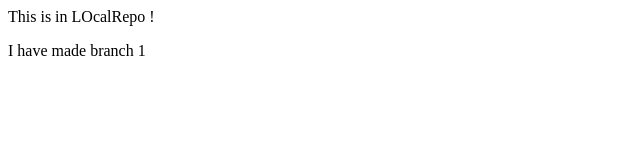
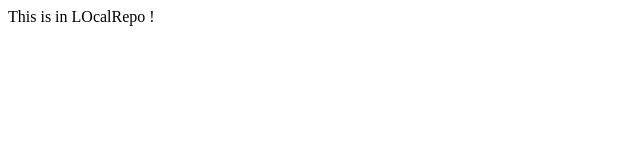
Before and after one commit to ANU-2524/Github_LocalRepo, a plain HTML site: page index.html in a window 1280 px wide. Shown: the whole page, without its empty margins (0-640 px from the left). Drawn offline with Linux system fonts and the light colour scheme.

Commit message:
2 statement

```diff
--- a/index.html
+++ b/index.html
@@ -1,2 +1 @@
 <p> This is in LOcalRepo !</p>
-<p>I have made branch 1</p>
```
